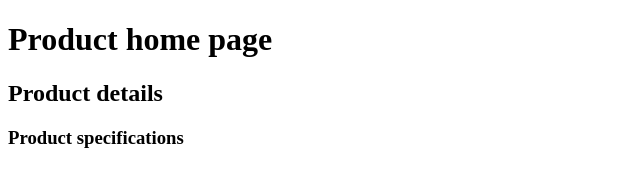
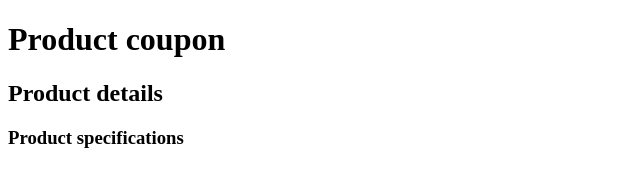
Before and after one commit to RadheshPavan/My_GitHub, a plain HTML site: page product.html in a window 1280 px wide. Shown: the whole page, without its empty margins (0-640 px from the left). Drawn offline with Linux system fonts and the light colour scheme.

Commit message:
+h1 coupon product

```diff
--- a/product.html
+++ b/product.html
@@ -6,7 +6,7 @@
     <title>Product details</title>
 </head>
 <body>
-    <h1>Product home page</h1>
+    <h1>Product coupon</h1>
     <h2>Product details</h2>
     <h3>Product specifications</h3>
 </body>
```
